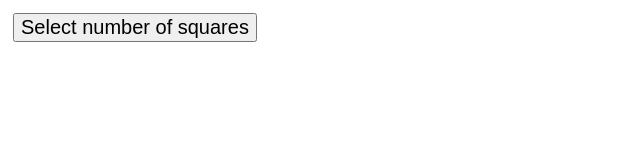
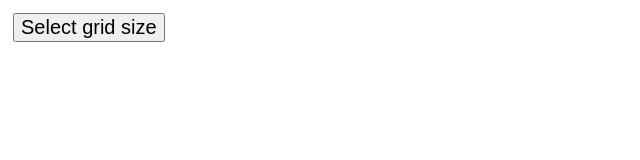
Before and after one commit to 5h1nry0/Etch-a-Sketch, a plain HTML site: page index.html in a window 1280 px wide. Shown: the whole page, without its empty margins (0-640 px from the left). Drawn offline with Linux system fonts and the light colour scheme.

Commit message:
Change start button text

```diff
--- a/index.html
+++ b/index.html
@@ -7,7 +7,7 @@
     <link rel = 'stylesheet' href="styles.css">
 </head>
 <body>
-    <button class="button">Select number of squares</button>
+    <button class="button">Select grid size</button>
 
     <div class="container" id="container"></div>
 
```
